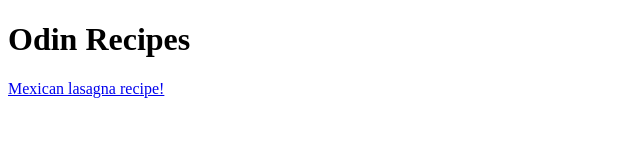
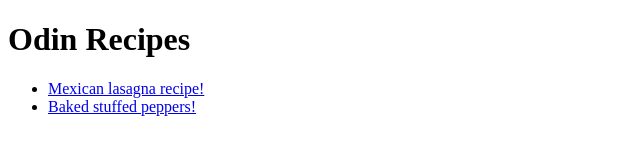
Before and after one commit to philipp-aurand/odin-recipes, a plain HTML site: page index.html in a window 1280 px wide. Shown: the whole page, without its empty margins (0-640 px from the left). Drawn offline with Linux system fonts and the light colour scheme.

Commit message:
linked lasagna page to the home page

```diff
--- a/index.html
+++ b/index.html
@@ -6,6 +6,9 @@
 
     <body>
       <h1>Odin Recipes</h1>
-      <a href="recipes/lasagna.html">Mexican lasagna recipe!</a>
+      <uL>
+        <li><a href="recipes/lasagna.html">Mexican lasagna recipe!</a></li>
+        <li><a href="recipes/peppers.html">Baked stuffed peppers!</a></li>
+      </uL>
     </body>
 </html>
```
Also changed, not shown: recipes/lasagna.html (+5 -1 lines).
